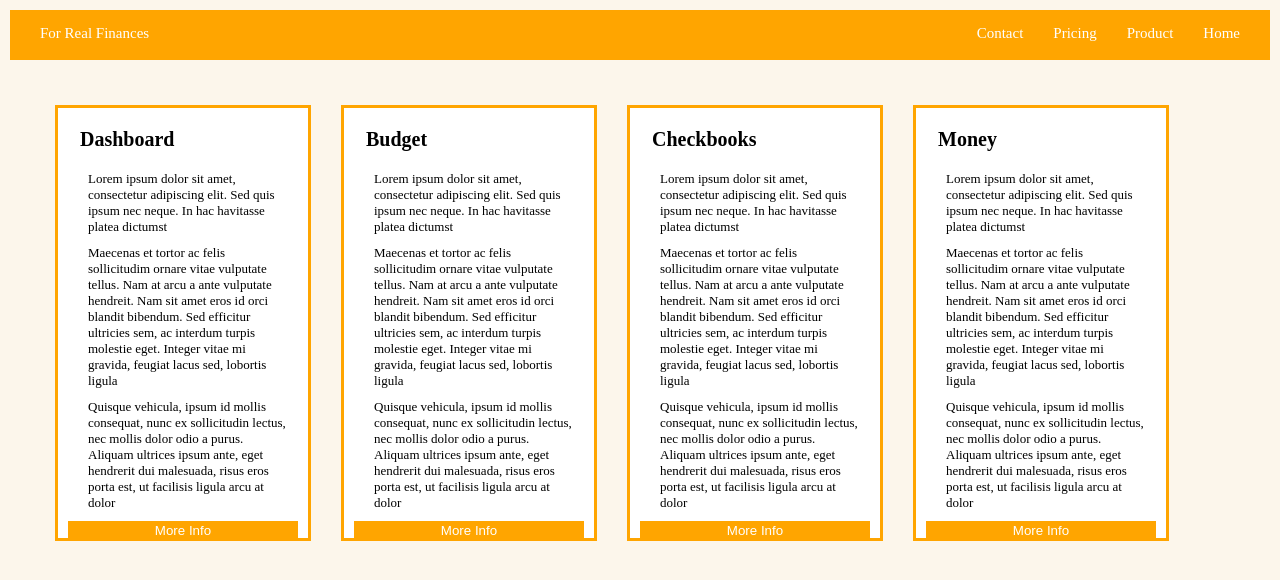
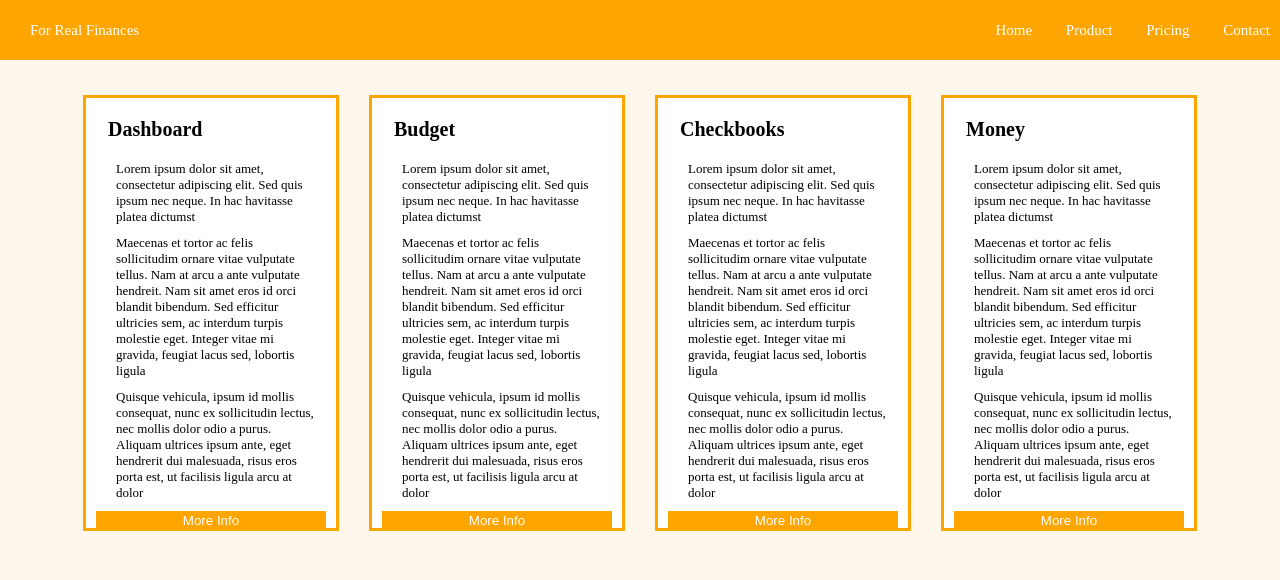
Before and after one commit to MrHyde801/Week-3-Day-1-Project, a plain HTML site: page index.html in a window 1280 px wide. Drawn offline with Linux system fonts and the light colour scheme.

Commit message:
Day 2 project commit

```diff
--- a/index.html
+++ b/index.html
@@ -7,10 +7,12 @@
     <body>
         <div id="header">
             <span>For Real Finances</span>
-            <a href="#">Home</a>
-            <a href="#">Product</a>
-            <a href="#">Pricing</a>
-            <a href="#">Contact</a>
+            <div>
+                <a href="#">Home</a>
+                <a href="#">Product</a>
+                <a href="#">Pricing</a>
+                <a href="#">Contact</a>
+            </div>
         </div>
 
         <div id="Container">
--- a/style.css
+++ b/style.css
@@ -1,4 +1,4 @@
-a, h1, h2, h3, div, body, html, p {
+a, body, h1, h2, h3, div, body, html, p {
     margin: 0;
     padding: 0;
     border: 0;
@@ -10,47 +10,46 @@ body {
     background-color: rgb(252, 246, 235);
 }
 
-div {
-    margin: 0 auto;
-}
-
 #header  {
     background-color: orange;
     font-size: 15px;
     padding: 10px;
     color: white;
-    height: 30px;
-    margin: 10px;
+    width: 100%;
+    height: 40px;
+    display:flex;
+    justify-content: space-between;
+    align-items: center;
 }
 
 #header span   {
     margin: 5px 10px;
     padding-left: 10px;
-    float: left;
-
+    font-size: inherit;
+    font-style: none;
 }
 
 #header a {
     text-decoration: none;
-    float: right;
     margin: 5px 10px;
     padding-right: 10px;
     color: white;
+}
 
 
-}
 #Container {
-    max-width: 1200px;
+    max-width: 100%;
     height: 600px;
-    margin: 0 auto;
+    justify-content: center;
     padding-top: 20px;
+    display: flex;
+    flex-wrap: wrap;
 }
 
 .Dashboard {
     width: 250px;
     height: 430px;
     font-size: 13px;
-    float:left;
     margin: 15px;
     display:inline-block;
     border: solid 3px orange;
@@ -61,7 +60,6 @@ div {
     width: 250px;
     height: 430px;
     font-size: 13px;
-    float:left;
     margin: 15px;
     display:inline-block;
     border: solid 3px orange;
@@ -72,7 +70,6 @@ div {
     width: 250px;
     height: 430px;
     font-size: 13px;
-    float:left;
     margin: 15px;
     display:inline-block;
     border: solid 3px orange;
@@ -83,7 +80,6 @@ div {
     width: 250px;
     height: 430px;
     font-size: 13px;
-    float:left;
     margin: 15px;
     display:inline-block;
     border: solid 3px orange;
```
